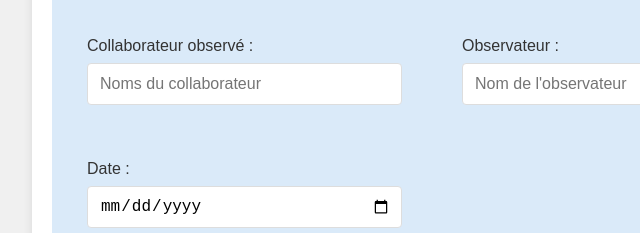
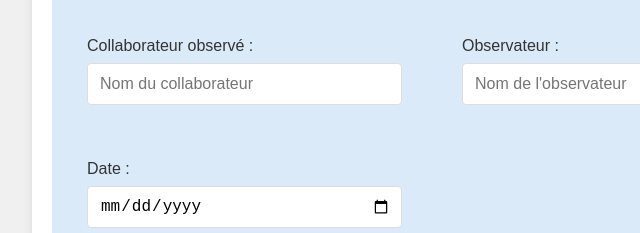
Before and after one commit to lola4260/suivi_chrono, a website: page html/formulaire.html in a window 1280 px wide. Shown: the part 197-430 px from the top of the page, 208-848 px from the left. Drawn offline with Linux system fonts and the light colour scheme.

Commit message:
orthographe

```diff
--- a/html/formulaire.html
+++ b/html/formulaire.html
@@ -22,7 +22,7 @@
                     <div class="form-group">
                         <label for="examineeName">Collaborateur observé :</label>
                         <input type="text" id="examineeName" name="examineeName" required
-                            placeholder="Noms du collaborateur">
+                            placeholder="Nom du collaborateur">
                     </div>
 
                     <div class="form-group">
```
